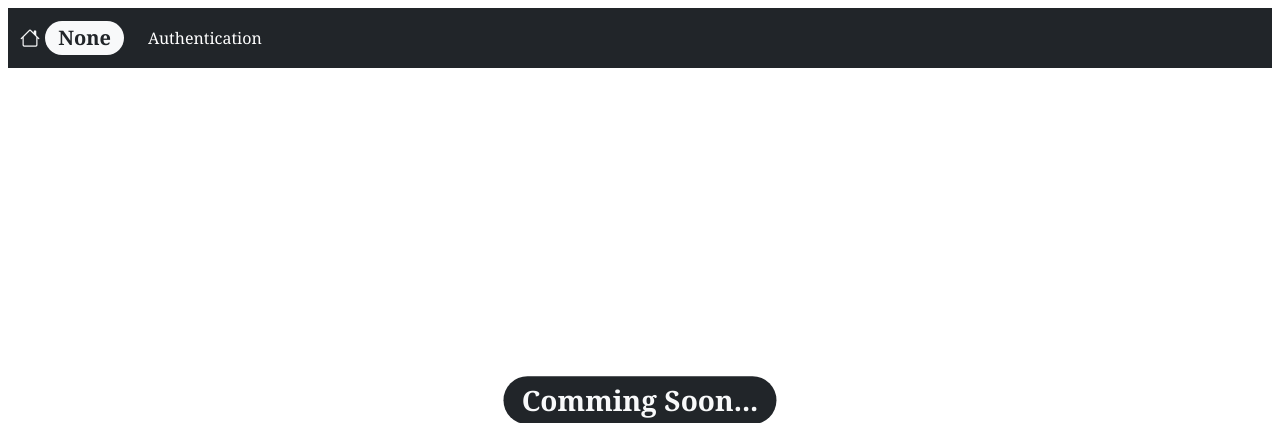
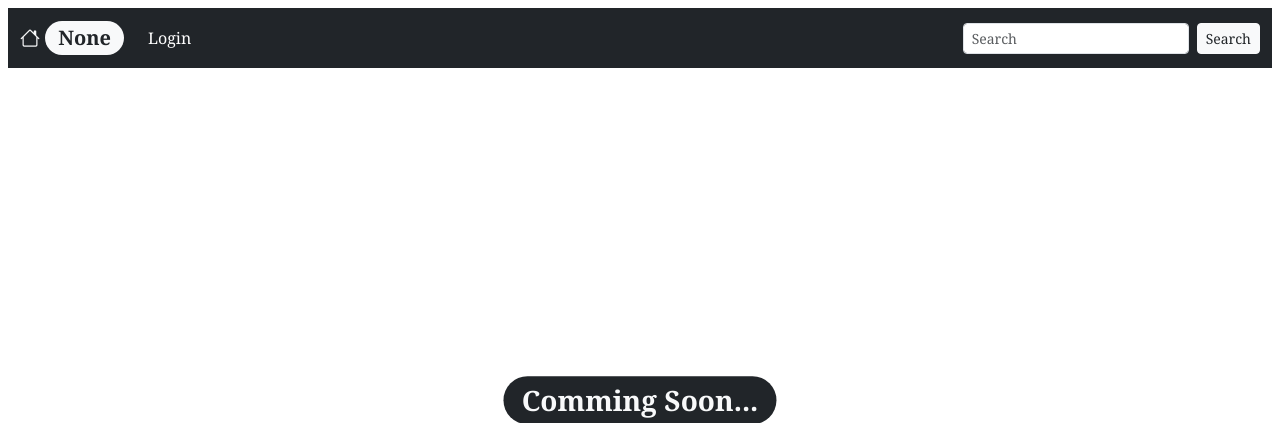
Before and after one commit to prayagsrivastava/django-user-login, a Django app: page / in a window 1280 px wide. Shown: the top 423 px of the page. Run offline with Django 4.2, Linux system fonts and the light colour scheme; some libraries are stand-ins or nearby versions.

Commit message:
basic changes

```diff
--- a/static/css/layout.css
+++ b/static/css/layout.css
@@ -1,14 +1,44 @@
+.btn-dark-outline {
+  color: #212529;
+  background-color: #f8f9fa;
+  border-color: #f8f9fa;
+}
+
+.btn-dark-outline:hover {
+  color: #f8f9fa;
+  background-color: #212529;
+  border-color: #f8f9fa;
+}
+
 body {
   font-family: Cambria, Cochin, Georgia, Times, 'Times New Roman', serif;
 }
 
-#siteheader .navbar .container-fluid .collapse .navbar-nav .nav-item .nav-link {
+#siteheader .navbar .container-fluid .collapse .navbar-nav .nav-item .nav-link span {
   color: white;
   text-decoration: none;
 }
 
-#siteheader .navbar .container-fluid .collapse .navbar-nav .nav-item .nav-link:hover {
+#siteheader .navbar .container-fluid .collapse .navbar-nav .nav-item .nav-link span:hover {
   color: white;
   text-decoration: underline;
 }
+
+#siteheader .navbar .container-fluid .collapse .navbar-nav .nav-item .dropdown-menu {
+  background-color: #212529;
+  border-color: #212529;
+}
+
+#siteheader .navbar .container-fluid .collapse .navbar-nav .nav-item .dropdown-menu li > .dropdown-item {
+  color: #f8f9fa;
+  background-color: #212529;
+  border-color: #212529;
+}
+
+#siteheader .navbar .container-fluid .collapse .navbar-nav .nav-item .dropdown-menu li > .dropdown-item:hover {
+  color: #212529;
+  background-color: #f8f9fa;
+  text-decoration: none;
+  border-color: #212529;
+}
 /*# sourceMappingURL=layout.css.map */
--- a/static/js/layout.js
+++ b/static/js/layout.js
@@ -0,0 +1,5 @@
+function headerSearchForm(event) {
+    event.preventDefault();
+    document.querySelector("#headerSearchFormBtn").blur();
+    return false;
+}
--- a/static/saas/_header.scss
+++ b/static/saas/_header.scss
@@ -5,11 +5,29 @@
                 .navbar-nav {
                     .nav-item {
                         .nav-link {
-                            color: white;
-                            text-decoration: none;
-                            &:hover {
+                            span {
                                 color: white;
-                                text-decoration: underline;
+                                text-decoration: none;
+                                &:hover {
+                                    color: white;
+                                    text-decoration: underline;
+                                }
+                            }
+                        }
+                        .dropdown-menu {
+                            background-color: $dark;
+                            border-color: $dark;
+                            li > .dropdown-item {
+                                color: $light;
+                                background-color: $dark;
+                                border-color: $dark;
+                                &:hover {
+                                    color: $dark;
+                                    background-color: $light;
+                                    text-decoration: none;
+                                    border-color: $dark;
+                                }
+
                             }
                         }
                     }
--- a/static/saas/_utilities.scss
+++ b/static/saas/_utilities.scss
@@ -0,0 +1,13 @@
+.btn {
+    &-dark-outline {
+        color: $dark;
+        background-color: $light;
+        border-color: $light;
+        &:hover {
+            color: $light;
+            background-color: $dark;
+            border-color: $light;
+
+        }
+    }
+}
--- a/templates/header.html
+++ b/templates/header.html
@@ -10,31 +10,28 @@
             </button>
             <div class="collapse navbar-collapse" id="navbarSupportedContent">
                 <ul class="navbar-nav me-auto mb-2 mb-lg-0">
+                    {% if not request.user.is_authenticated %}
                     <li class="nav-item">
-                        <a class="nav-link" href="{% url 'authentication:login' %}">Authentication</a>
+                        <a class="nav-link" href="{% url 'authentication:login' %}"><span>Login</span></a>
                     </li>
-                    <!-- <li class="nav-item">
-                        <a class="nav-link" href="#">Link</a>
-                    </li>
+                    {% else %}
                     <li class="nav-item dropdown">
-                        <a class="nav-link dropdown-toggle" href="#" id="navbarDropdown" role="button" data-bs-toggle="dropdown" aria-expanded="false">
-                        Dropdown
+                        <a class="nav-link dropdown-toggle" href="#" id="navbarAuthDropdown" role="button" data-bs-toggle="dropdown" aria-expanded="false">
+                            <span>{{request.user.username}}</span>
                         </a>
-                        <ul class="dropdown-menu" aria-labelledby="navbarDropdown">
-                            <li><a class="dropdown-item" href="#">Action</a></li>
-                            <li><a class="dropdown-item" href="#">Another action</a></li>
-                            <li><hr class="dropdown-divider"></li>
-                            <li><a class="dropdown-item" href="#">Something else here</a></li>
+                        <ul class="dropdown-menu" aria-labelledby="navbarAuthDropdown">
+                            <li><a class="dropdown-item" href="#"><span>Account</span></a></li>
+                            <li><hr class="text-lght bg-light dropdown-divider"></li>
+                            <li><a class="dropdown-item" href="" onclick="logout(event);"><span>Logout</span></a></li>
                         </ul>
                     </li>
-                    <li class="nav-item">
-                        <a class="nav-link disabled">Disabled</a>
-                    </li> -->
+                    {% endif %}
+                    <!---->
                 </ul>
-                <!-- <form class="d-flex">
-                    <input class="form-control me-2" type="search" placeholder="Search" aria-label="Search">
-                    <button class="btn btn-outline-success" type="submit">Search</button>
-                </form> -->
+                <form class="d-flex" onclick="headerSearchForm(event);">
+                    <input class="form-control form-control-sm me-2" type="search" placeholder="Search" aria-label="Search">
+                    <button class="btn btn-dark-outline btn-sm" id="headerSearchFormBtn" type="submit">Search</button>
+                </form>
             </div>
         </div>
     </nav>
```
Also changed, not shown: 1 other file.
